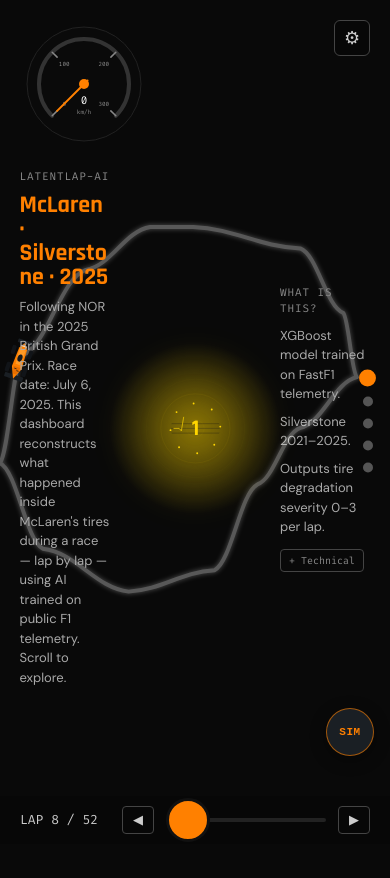
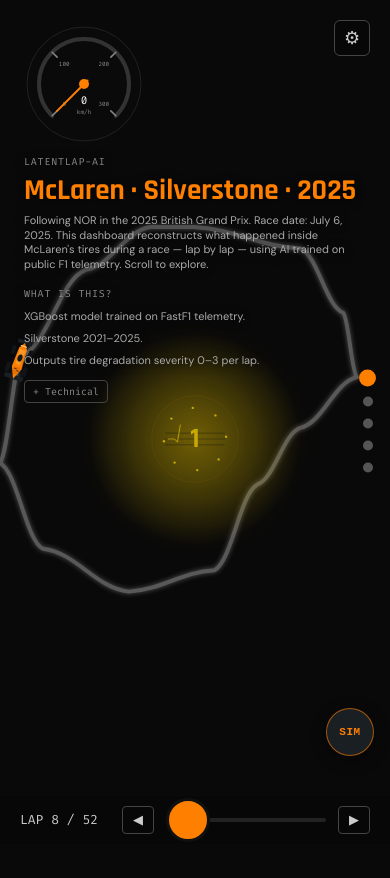
Before and after one commit to Hussain-coder-eng/LatentLap-AI, a Next.js app in the folder dashboard/: page / in a window 390 px wide. Shown: the top 878 px of the page. Built offline with nearby package versions, Linux system fonts and the light colour scheme.

Commit message:
fix mobile hero readability

```diff
--- a/dashboard/app/components/CalloutLeft.tsx
+++ b/dashboard/app/components/CalloutLeft.tsx
@@ -44,6 +44,8 @@ export function CalloutLeft({ content, visible }: CalloutLeftProps) {
 
   return (
     <div
+      className="stage-callout stage-callout-left"
+      data-testid="stage-callout-left"
       style={{
         display: 'flex',
         flexDirection: 'column',
@@ -62,7 +64,8 @@ export function CalloutLeft({ content, visible }: CalloutLeftProps) {
           flexDirection: 'column',
           gap: 8,
           minWidth: 0,
-          overflowWrap: 'anywhere',
+          overflowWrap: 'normal',
+          wordBreak: 'normal',
         }}
       >
         <div
@@ -83,7 +86,8 @@ export function CalloutLeft({ content, visible }: CalloutLeftProps) {
             fontSize: 'clamp(24px, 4.5vw, 36px)',
             lineHeight: 1,
             color: content.valueColor ?? '#ffffff',
-            overflowWrap: 'anywhere',
+            overflowWrap: 'normal',
+            wordBreak: 'normal',
           }}
         >
           {content.value}
@@ -94,7 +98,8 @@ export function CalloutLeft({ content, visible }: CalloutLeftProps) {
             fontSize: 13,
             color: '#aaaaaa',
             lineHeight: 1.5,
-            overflowWrap: 'anywhere',
+            overflowWrap: 'normal',
+            wordBreak: 'normal',
           }}
         >
           {content.explanation}
--- a/dashboard/app/components/CalloutRight.tsx
+++ b/dashboard/app/components/CalloutRight.tsx
@@ -64,6 +64,8 @@ export function CalloutRight({ content, visible }: CalloutRightProps) {
 
   return (
     <div
+      className="stage-callout stage-callout-right"
+      data-testid="stage-callout-right"
       style={{
         display: 'flex',
         flexDirection: 'column',
@@ -82,7 +84,8 @@ export function CalloutRight({ content, visible }: CalloutRightProps) {
           flexDirection: 'column',
           gap: 8,
           minWidth: 0,
-          overflowWrap: 'anywhere',
+          overflowWrap: 'normal',
+          wordBreak: 'normal',
         }}
       >
         {/* Heading */}
@@ -108,7 +111,8 @@ export function CalloutRight({ content, visible }: CalloutRightProps) {
                   fontSize: 12,
                   color: '#cccccc',
                   minWidth: 0,
-                  overflowWrap: 'anywhere',
+                  overflowWrap: 'normal',
+                  wordBreak: 'normal',
                 }}
               >
                 {row.label}
@@ -145,7 +149,8 @@ export function CalloutRight({ content, visible }: CalloutRightProps) {
               fontSize: 13,
               color: '#aaaaaa',
               lineHeight: 1.5,
-              overflowWrap: 'anywhere',
+              overflowWrap: 'normal',
+              wordBreak: 'normal',
             }}
           >
             {line}
--- a/dashboard/app/components/ScrollStage.tsx
+++ b/dashboard/app/components/ScrollStage.tsx
@@ -276,7 +276,10 @@ export default function ScrollStage() {
       <ChapterDots activeChapter={activeChapter} onSelect={scrollToChapter} />
 
       <div ref={stageRef} style={{ height: '500vh' }}>
-        <div ref={pinRef} style={{
+        <div
+          ref={pinRef}
+          className="scroll-stage-pin"
+          style={{
             position: 'relative',
             width: '100%',
             height: '100vh',
@@ -289,7 +292,8 @@ export default function ScrollStage() {
             boxSizing: 'border-box',
             overflow: 'hidden',
             background: 'var(--bg)',
-        }}>
+          }}
+        >
           {/* Background circuit */}
           <SilverstoneCircuit activeChapter={activeChapter} />
 
--- a/dashboard/app/components/TireHero.tsx
+++ b/dashboard/app/components/TireHero.tsx
@@ -117,6 +117,7 @@ export default function TireHero({ scrollProgress }: TireHeroProps) {
 
   return (
     <div
+      className="tire-hero-shell"
       style={{
         position: 'relative',
         width: 'clamp(112px, 32vmin, 320px)',
--- a/dashboard/styles/globals.css
+++ b/dashboard/styles/globals.css
@@ -107,3 +107,63 @@ input[type='range']:focus-visible::-webkit-slider-thumb {
     transition-duration: 0.01ms !important;
   }
 }
+
+@media (max-width: 640px) {
+  .scroll-stage-pin {
+    display: grid !important;
+    grid-template-columns: minmax(0, 1fr) !important;
+    grid-template-rows: auto auto !important;
+    align-content: start !important;
+    justify-items: stretch !important;
+    row-gap: 14px !important;
+    padding: 154px 24px 92px !important;
+  }
+
+  .stage-callout {
+    position: relative;
+    z-index: 4;
+    width: min(100%, 345px) !important;
+    max-width: none !important;
+    justify-self: start !important;
+    text-shadow: 0 1px 10px rgba(0, 0, 0, 0.88);
+  }
+
+  .stage-callout-left {
+    grid-row: 1;
+  }
+
+  .stage-callout-right {
+    grid-row: 2;
+    margin-left: auto;
+  }
+
+  .stage-callout-left [style*="font-size: clamp"] {
+    font-size: 29px !important;
+    line-height: 0.96 !important;
+  }
+
+  .stage-callout [style*="font-size: 13px"] {
+    font-size: 11px !important;
+    line-height: 1.34 !important;
+  }
+
+  .stage-callout-right [style*="font-size: 13px"] {
+    font-size: 11px !important;
+    line-height: 1.3 !important;
+  }
+
+  .stage-callout [style*="font-size: 11px"] {
+    font-size: 10px !important;
+  }
+
+  .tire-hero-shell {
+    position: absolute !important;
+    left: 50%;
+    top: 52%;
+    transform: translate(-50%, -50%);
+    width: 156px !important;
+    height: 156px !important;
+    opacity: 0.78;
+    z-index: 1;
+  }
+}
```
Also changed, not shown: 2 other files (tests, documents, lock files or other folders). Lines whose indentation alone changed are shown as unchanged.
